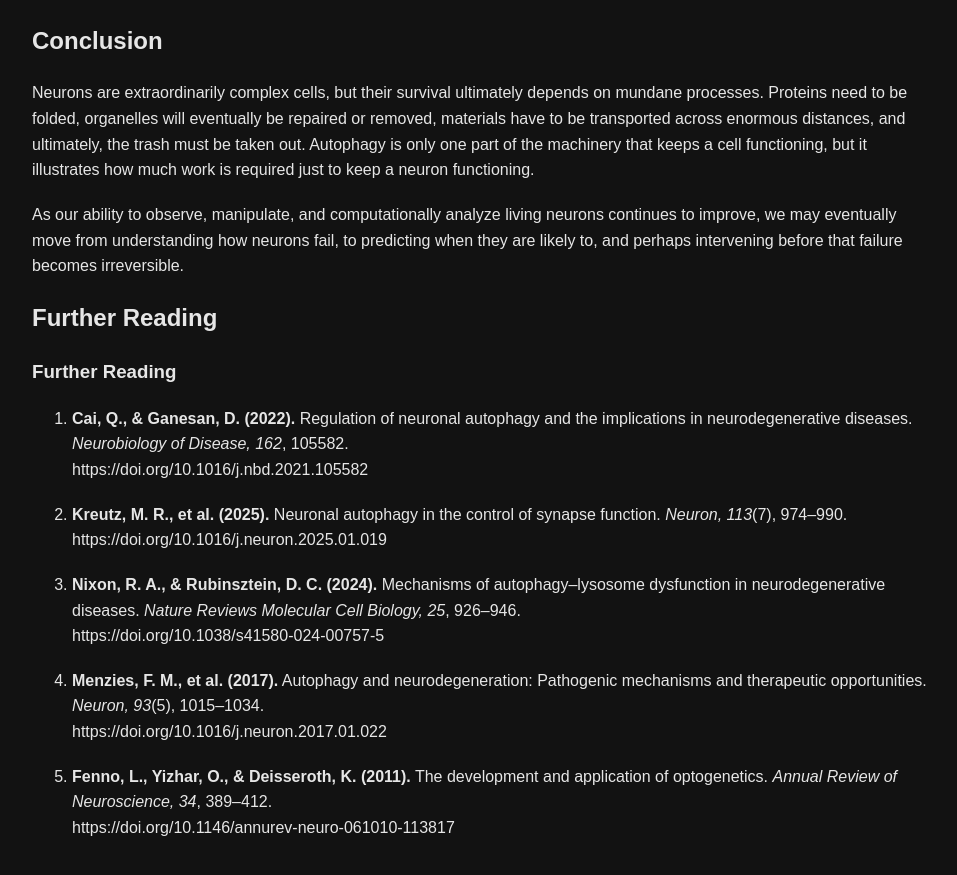
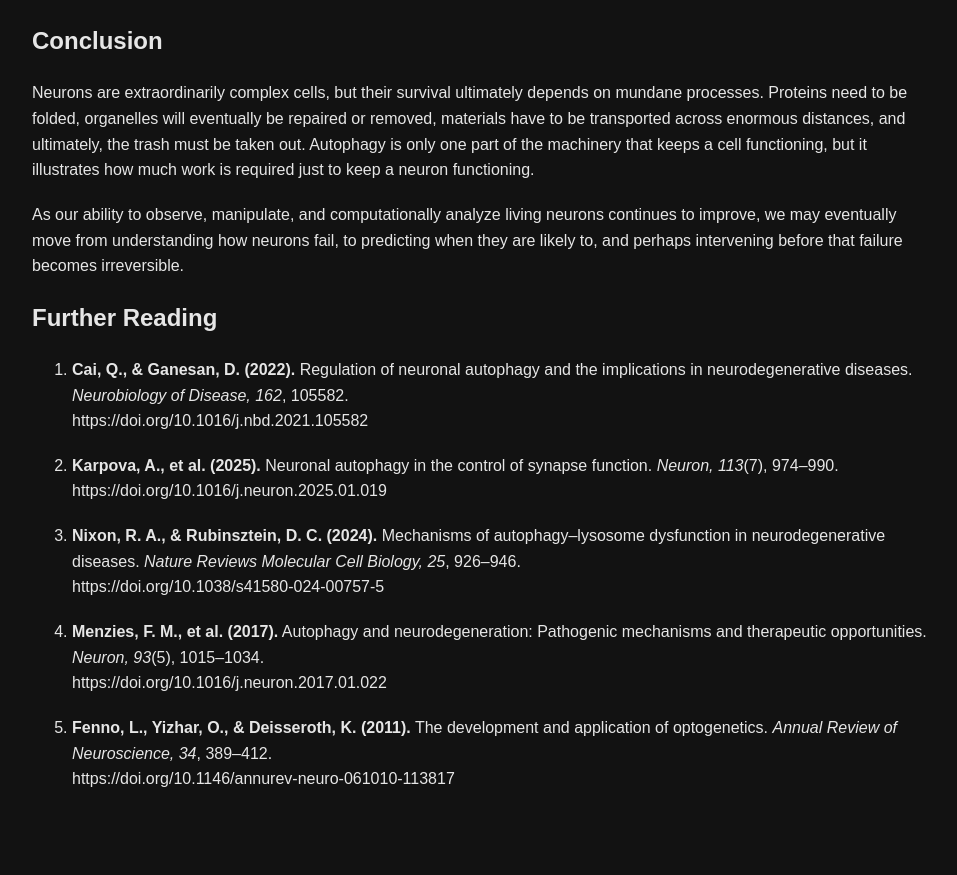
Before and after one commit to luciacali/luciacali.github.io, a Jekyll site: the page built from writing/your-brain-eats-itself.md, in a window 1280 px wide and 900 px high, scrolled down 3337 px. Shown: the top 875 px of the window, without its empty margins (158-1115 px from the left). Built offline with Jekyll 4.4.1, drawn with Linux system fonts in a browser that asks for light colours; after the commit the page ends 4188 px from its top, so only the background shows below that.

Commit message:
Fix Further Reading section by removing duplicate reference
Removed duplicate entry and updated references in the Further Reading section.

```diff
--- a/writing/your-brain-eats-itself.md
+++ b/writing/your-brain-eats-itself.md
@@ -65,12 +65,10 @@ As our ability to observe, manipulate, and computationally analyze living neuron
 
 ## Further Reading
 
-### Further Reading
-
 1. **Cai, Q., & Ganesan, D. (2022).** Regulation of neuronal autophagy and the implications in neurodegenerative diseases. *Neurobiology of Disease, 162*, 105582.
    https://doi.org/10.1016/j.nbd.2021.105582
 
-2. **Kreutz, M. R., et al. (2025).** Neuronal autophagy in the control of synapse function. *Neuron, 113*(7), 974–990.
+2. **Karpova, A., et al. (2025).** Neuronal autophagy in the control of synapse function. *Neuron, 113*(7), 974–990.
    https://doi.org/10.1016/j.neuron.2025.01.019
 
 3. **Nixon, R. A., & Rubinsztein, D. C. (2024).** Mechanisms of autophagy–lysosome dysfunction in neurodegenerative diseases. *Nature Reviews Molecular Cell Biology, 25*, 926–946.
```
